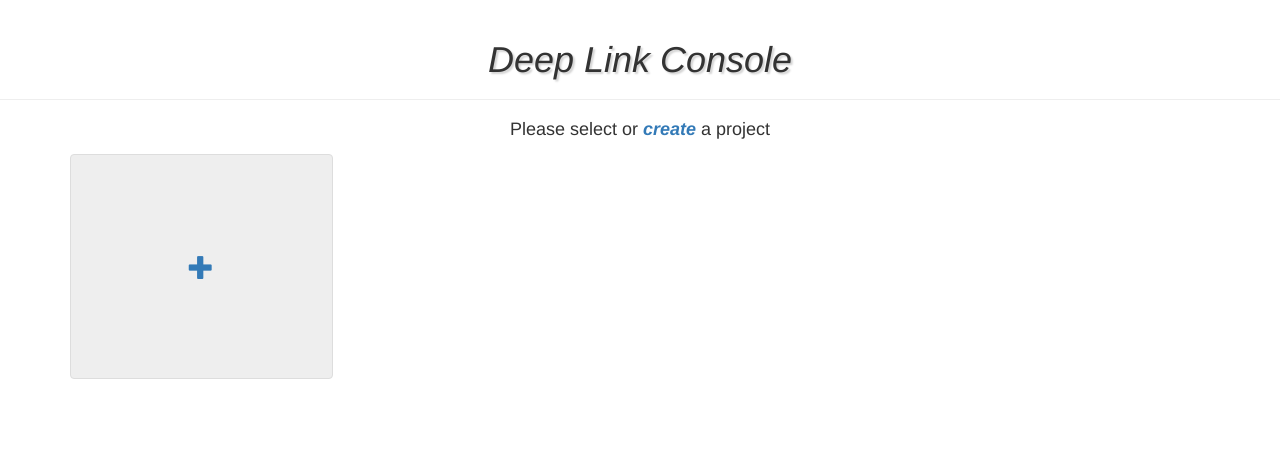
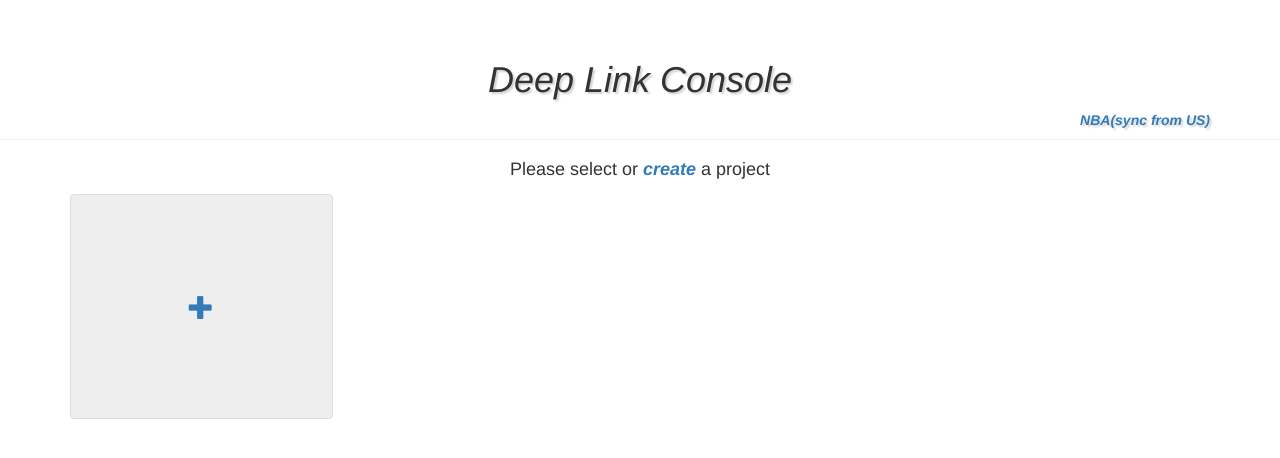
Before and after one commit to zhangjiapeng23/web_platform, a Django app: page /deeplink/ in a window 1280 px wide. Shown: the top 458 px of the page. Run offline with Django 3.2, Linux system fonts and the light colour scheme; data that the repository does not hold is empty; some libraries are stand-ins or nearby versions.

Commit message:
1. add a deep link page that NBA sync from US.

```diff
--- a/deeplink/urls.py
+++ b/deeplink/urls.py
@@ -6,10 +6,12 @@ from deeplink import views
 urlpatterns = [
     path('', views.index, name='index'),
     re_path(r'^favicon\.ico$', RedirectView.as_view(url=r'static/favicon.ico')),
+    path('list/NBADeeplinkSyncFromUS/', views.nba_sync_us, name='nba_sync_us'),
     path('list/<slug:project>/', views.deeplink_list, name='deeplink_list'),
     path('edit/<slug:project>/', views.add_deeplink, name='deeplink_edit'),
     path('removeProject/', views.remove_project, name='remove_project'),
     path('modifyProject/', views.modify_project, name='modify_project'),
     path('removeDeeplink/', views.remove_deeplink, name='remove_deeplink'),
     path('modifyDeeplink/', views.modify_deeplink, name='modify_deeplink'),
+
 ]
--- a/deeplink/views.py
+++ b/deeplink/views.py
@@ -1,6 +1,8 @@
 import re
 
 from collections import defaultdict
+import requests
+from lxml import etree
 
 from django.http import JsonResponse
 from django.shortcuts import render, HttpResponse
@@ -68,9 +70,9 @@ def add_deeplink(request, project):
         if not body:
             response['msg']['error'] = 'Deeplink content is required.'
         else:
-            body_alice = re.split(r'[/?]', body)
-            if (len(body_alice) > 1):
-                classification = body_alice[0]
+            body_slice = re.split(r'[/?]', body)
+            if (len(body_slice) > 1):
+                classification = body_slice[0]
                 res_obj = models.Contents.objects.create(body=body, classification=classification, project=project_obj)
             else:
                 res_obj = models.Contents.objects.create(body=body, project=project_obj)
@@ -160,3 +162,47 @@ def modify_deeplink(request):
                 response['msg'] = 'Modify fail. Please try again.'
 
         return JsonResponse(response)
+
+
+def nba_sync_us(request):
+    if request.method == 'GET':
+        project_obj = NBASyncUs()
+        project_obj.name = 'NBA Deeplink Sync From US'
+        set_grouping = request.GET.get('grouping', default='true')
+        resp = requests.get('http://neulion-a.akamaihd.net/nlmobile/nba/deeplinks.htm')
+        doc = etree.HTML(resp.text)
+        deeplinks = doc.xpath('//a/@href')
+        o = re.compile(r'^gametime.*|^https://app.link.nba.com.*')
+        deeplink_list = [item for item in deeplinks if o.search(item)]
+        if set_grouping == 'true':
+            deeplink_dict = defaultdict(list)
+            for deeplink in deeplink_list:
+                if re.search(r'^https://app.link.nba.com.*', deeplink):
+                    deeplink_dict['Branch'].append(deeplink)
+                else:
+                    body = re.match(r'^gametime://(.*)', deeplink)
+                    if body:
+                        body_slice = re.split(r'[/?]', body[1])
+                        if len(body_slice) > 1:
+                            deeplink_dict[body_slice[0]].append(deeplink)
+                        else:
+                            deeplink_dict['Default'].append(deeplink)
+            return render(request, 'deeplink/list.html', context={'project': project_obj,
+                                                                    'set_grouping': set_grouping,
+                                                                    'full_deeplink_group': deeplink_dict,
+                                                                    })
+        else:
+            return render(request, 'deeplink/list.html', context={'project': project_obj,
+                                                                        'set_grouping': set_grouping,
+                                                                        'full_deeplink': deeplink_list,
+                                                                        })
+
+
+class NBASyncUs:
+    """
+    support nba_sync_us to provide a project instance to html model.
+    """
+    name = 'nba_sync_us'
+
+    def __str__(self):
+        return self.name.replace(' ', '')
--- a/templates/deeplink/index.html
+++ b/templates/deeplink/index.html
@@ -59,17 +59,36 @@
             font-style: italic;
             text-shadow: 2px 2px 2px lightgray;
         }
+        #nba-sync {
+            text-align: right;
+            padding-bottom: 0px;
+        }
+        #nba-sync a{
+            margin-bottom: 0px;
+
+        }
+
 
     </style>
 {% endblock %}
 
 {% block main %}
-    <div class="page-header text-center">
-        <h1>Deep Link Console</h1>
+    <div class="page-header">
+        <div class="container">
+            <div class="row">
+                <div class="col-md-12 col-xs-12 text-center">
+                    <h1>Deep Link Console</h1>
+                </div>
+                <div class="col-md-12 col-xs-12" id="nba-sync">
+                    <a href="{% url 'deeplink:nba_sync_us' %}">NBA(sync from US)</a>
+                </div>
+
+            </div>
+        </div>
     </div>
-
     <div class="create_message text-center">
         <h4>Please select or <a class="create"><strong><i>create</i></strong></a> a project</h4>
+
     </div>
 
     <div class="container create_workspace">
```
Also changed, not shown: templates/deeplink/list.html (+8 -4 lines).
